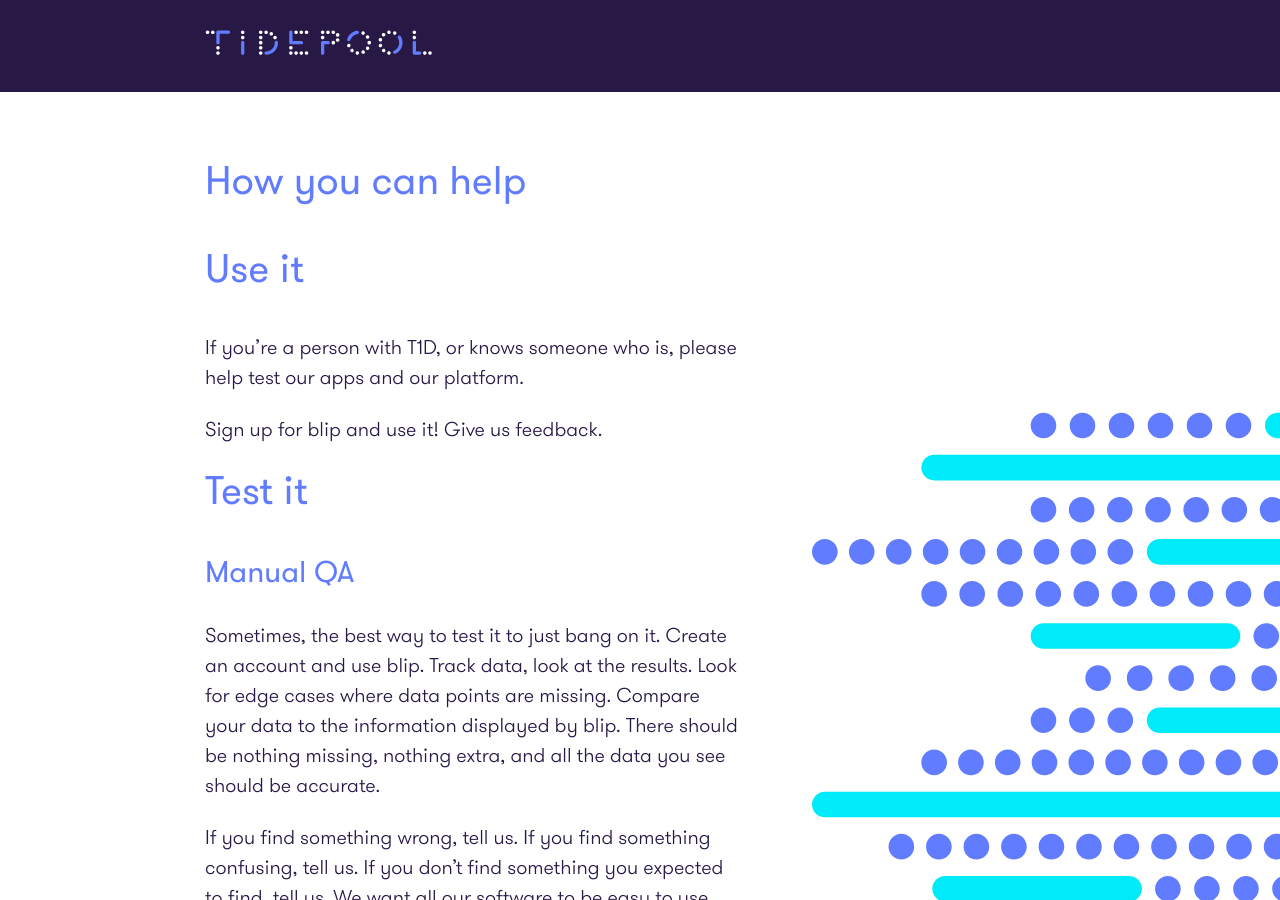
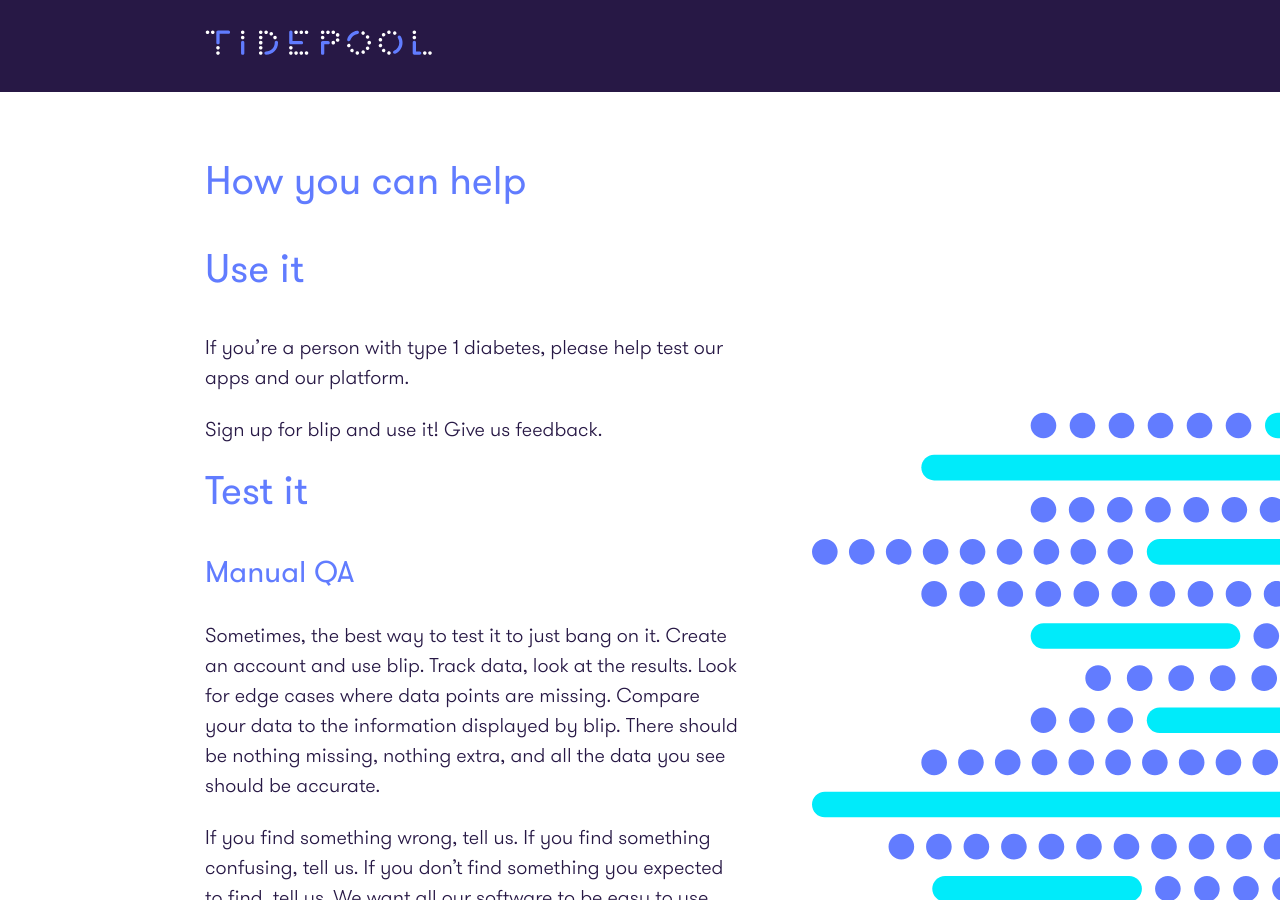
Before and after one commit to tidepool-org/tidepool-org.github.io, a Jekyll site: the page built from index.md, in a window 1280 px wide and 900 px high. Built offline with Jekyll 4.4.1, drawn with Linux system fonts in a browser that asks for light colours.

```diff
--- a/index.md
+++ b/index.md
@@ -1,14 +1,14 @@
 ---
-layout: 'defaults'
-
-title: 'Tidepool Project Contributions'
+layout: defaults
+title: Tidepool Project Contributions
+published: true
 ---
 
 #How you can help
 
 ##Use it
 
-If you're a person with T1D, or knows someone who is, please help test our apps and our platform.
+If you're a person with type 1 diabetes, please help test our apps and our platform.
 
 Sign up for blip and use it! Give us feedback.
 
```
